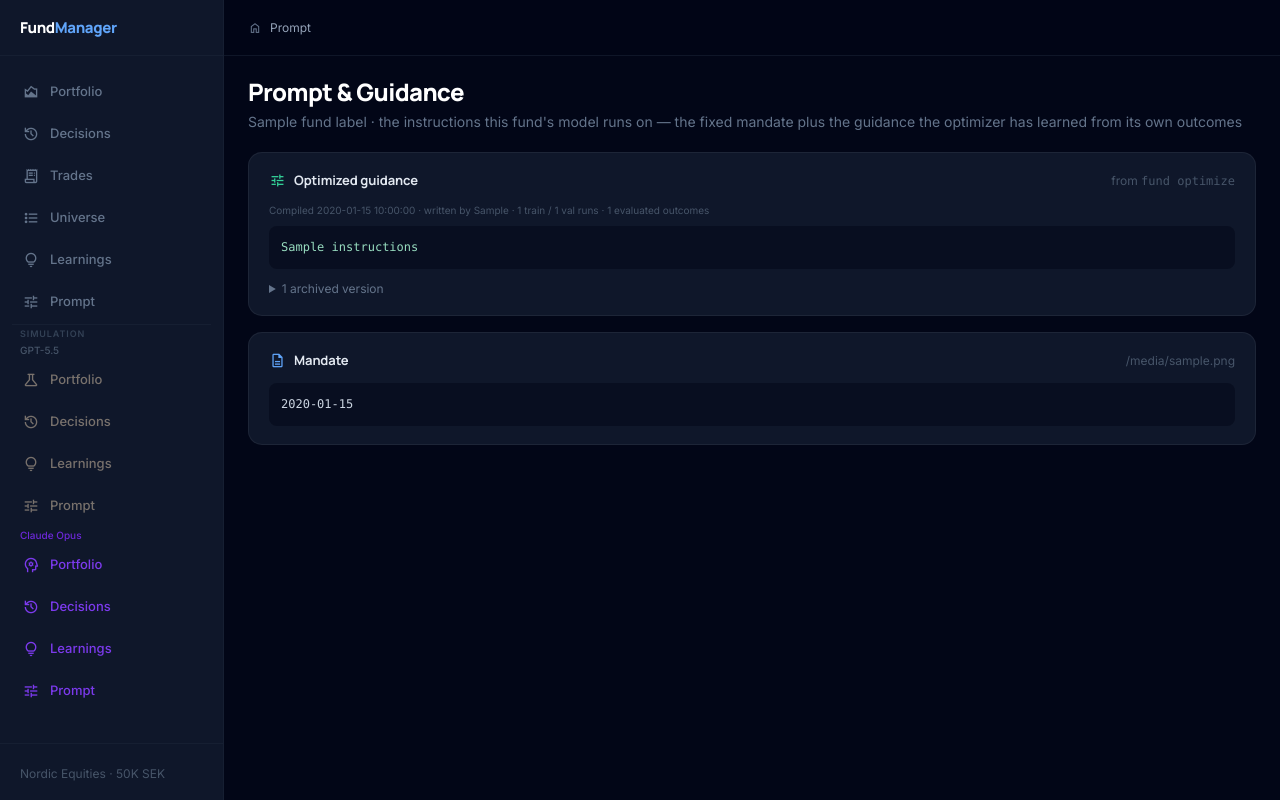
After one commit to ACWesterberg/ai-fund-manager, a Python web app: template src/fundmgr/web/templates/prompt.html in a window 1280 px wide. The commit adds this page. Run offline with Jinja, Linux system fonts and the light colour scheme; the template is opened without the code that fills it: most values are stand-ins (such as "Sample title", 1, 10 or a date in 2020); some libraries are stand-ins or nearby versions.

Commit message:
Add per-fund Learnings and Prompt/Guidance web views
Mirrors DeepSwing's Heuristics + Prompts tabs, which the Fund Manager
lacked: the learnings table and the MIPRO guidance were fed into every
prompt but invisible in the UI. Two read-only pages, each scoped to one
fund's own store + config + guidance artifact (the GPT and Claude sims
share a mandate file but learn separately):

- /learnings — active learnings grouped by category (calibration /
  qualitative / …), with dates and source-run counts.
- /prompt — the optimized MIPRO guidance (current + archived versions
  with metadata) above the fixed mandate. Empty-state until a fund has
  enough evaluated outcomes to compile guidance.

Wired for all three funds: /learnings + /prompt on the real-money fund,
and <prefix>/learnings + <prefix>/prompt on each sim router (/sim,
/sim-claude), with sidebar links per fund group. Shared context builders
in web/views.py; new optimizer.guidance_versions() lists current +
archived guidance per fund (keyed by db stem). No change to the decision
pipeline.

8 tests: context builders, guidance_versions, per-fund isolation, and
Jinja rendering of both templates. Verified all six routes return 200
with the right per-fund labels via TestClient.

Co-Authored-By: Claude Fable 5 <noreply@anthropic.com>
Claude-Session: https://claude.ai/code/session_014RDgCJZe1LDobHPrCXMkfd

```diff
--- a/src/fundmgr/web/templates/base.html
+++ b/src/fundmgr/web/templates/base.html
@@ -159,6 +159,12 @@
       <a href="/universe" class="nav-link {% if active_page == 'universe' %}active{% endif %}">
         <span class="material-symbols-outlined">format_list_bulleted</span>Universe
       </a>
+      <a href="/learnings" class="nav-link {% if sim_prefix is not defined and active_page == 'learnings' %}active{% endif %}">
+        <span class="material-symbols-outlined">lightbulb</span>Learnings
+      </a>
+      <a href="/prompt" class="nav-link {% if sim_prefix is not defined and active_page == 'prompt' %}active{% endif %}">
+        <span class="material-symbols-outlined">tune</span>Prompt
+      </a>
 
       <div class="my-3 border-t border-slate-800/50"></div>
       <p class="px-2 mb-1 text-[9px] font-semibold tracking-widest uppercase text-slate-700">Simulation</p>
@@ -172,6 +178,14 @@
          style="color:#78716c">
         <span class="material-symbols-outlined" style="color:#78716c">history</span>Decisions
       </a>
+      <a href="/sim/learnings" class="nav-link {% if sim_prefix is defined and sim_prefix == '/sim' and active_page == 'learnings' %}active{% endif %}"
+         style="color:#78716c">
+        <span class="material-symbols-outlined" style="color:#78716c">lightbulb</span>Learnings
+      </a>
+      <a href="/sim/prompt" class="nav-link {% if sim_prefix is defined and sim_prefix == '/sim' and active_page == 'prompt' %}active{% endif %}"
+         style="color:#78716c">
+        <span class="material-symbols-outlined" style="color:#78716c">tune</span>Prompt
+      </a>
 
       <p class="px-2 mt-2 mb-0.5 text-[10px] font-medium" style="color:#6d28d9">Claude Opus</p>
       <a href="/sim-claude" class="nav-link {% if sim_prefix is defined and sim_prefix == '/sim-claude' and active_page == 'portfolio' %}active{% endif %}"
@@ -181,6 +195,14 @@
       <a href="/sim-claude/history" class="nav-link {% if sim_prefix is defined and sim_prefix == '/sim-claude' and active_page == 'history' %}active{% endif %}"
          style="color:#7c3aed">
         <span class="material-symbols-outlined" style="color:#7c3aed">history</span>Decisions
+      </a>
+      <a href="/sim-claude/learnings" class="nav-link {% if sim_prefix is defined and sim_prefix == '/sim-claude' and active_page == 'learnings' %}active{% endif %}"
+         style="color:#7c3aed">
+        <span class="material-symbols-outlined" style="color:#7c3aed">lightbulb</span>Learnings
+      </a>
+      <a href="/sim-claude/prompt" class="nav-link {% if sim_prefix is defined and sim_prefix == '/sim-claude' and active_page == 'prompt' %}active{% endif %}"
+         style="color:#7c3aed">
+        <span class="material-symbols-outlined" style="color:#7c3aed">tune</span>Prompt
       </a>
     </nav>
 
--- /dev/null
+++ b/src/fundmgr/web/templates/prompt.html
@@ -0,0 +1,72 @@
+{% extends "base.html" %}
+{% block title %}Prompt & Guidance — {{ fund_label }}{% endblock %}
+{% block page_title %}Prompt{% endblock %}
+
+{% block content %}
+
+<div class="flex items-center justify-between mb-5">
+  <div>
+    <h1 class="font-display text-2xl font-extrabold text-white tracking-tight">Prompt &amp; Guidance</h1>
+    <p class="text-sm text-slate-500 mt-1">
+      {{ fund_label }} · the instructions this fund's model runs on — the fixed
+      mandate plus the guidance the optimizer has learned from its own outcomes
+    </p>
+  </div>
+</div>
+
+<!-- Optimized guidance (MIPRO) -->
+<section class="card mb-4">
+  <div class="card-header mb-3">
+    <div class="flex items-center gap-2">
+      <span class="material-symbols-outlined text-emerald-400" style="font-size:17px">tune</span>
+      <h2 class="card-title">Optimized guidance</h2>
+    </div>
+    <span class="text-xs text-slate-600">from <code>fund optimize</code></span>
+  </div>
+
+  {% if guidance.current %}
+  <p class="text-[10px] text-slate-600 mb-2">
+    Compiled {{ guidance.current.created_at }}
+    {% if guidance.current.prompt_model %} · written by {{ guidance.current.prompt_model }}{% endif %}
+    {% if guidance.current.n_train_runs is defined %} · {{ guidance.current.n_train_runs }} train / {{ guidance.current.n_val_runs }} val runs{% endif %}
+    {% if guidance.current.n_outcomes is defined %} · {{ guidance.current.n_outcomes }} evaluated outcomes{% endif %}
+  </p>
+  <pre class="text-xs text-emerald-200/90 leading-relaxed whitespace-pre-wrap bg-slate-950/50 rounded-lg p-3">{{ guidance.current.instructions }}</pre>
+  {% else %}
+  <p class="text-sm text-slate-500">
+    No optimized guidance yet. It's produced by <code>fund optimize</code> once this
+    fund has ≥30 evaluated outcomes and ≥8 scored runs. Until then the model runs on
+    the mandate alone (below).
+  </p>
+  {% endif %}
+
+  {% if guidance.history %}
+  <details class="mt-3">
+    <summary class="text-xs text-slate-500 cursor-pointer hover:text-slate-300">
+      {{ guidance.history|length }} archived version{{ '' if guidance.history|length == 1 else 's' }}
+    </summary>
+    <div class="space-y-3 mt-2">
+      {% for v in guidance.history %}
+      <div class="border-l-2 border-slate-800 pl-3">
+        <p class="text-[10px] text-slate-600 mb-1">{{ v.created_at }} · {{ v._filename }}</p>
+        <pre class="text-[11px] text-slate-400 leading-relaxed whitespace-pre-wrap">{{ v.instructions }}</pre>
+      </div>
+      {% endfor %}
+    </div>
+  </details>
+  {% endif %}
+</section>
+
+<!-- Mandate (fixed base prompt) -->
+<section class="card">
+  <div class="card-header mb-3">
+    <div class="flex items-center gap-2">
+      <span class="material-symbols-outlined text-blue-400" style="font-size:17px">description</span>
+      <h2 class="card-title">Mandate</h2>
+    </div>
+    <span class="text-xs text-slate-600">{{ mandate_filename }}</span>
+  </div>
+  <pre class="text-xs text-slate-300 leading-relaxed whitespace-pre-wrap bg-slate-950/50 rounded-lg p-3">{{ mandate }}</pre>
+</section>
+
+{% endblock %}
```
Also changed, not shown: src/fundmgr/engine/optimizer.py (+31 -0 lines), src/fundmgr/web/app.py (+14 -0 lines), src/fundmgr/web/sim.py (+16 -0 lines), src/fundmgr/web/templates/learnings.html (added, +49 -0 lines), src/fundmgr/web/views.py (added, +43 -0 lines), tests/test_web_views.py (added, +133 -0 lines).
